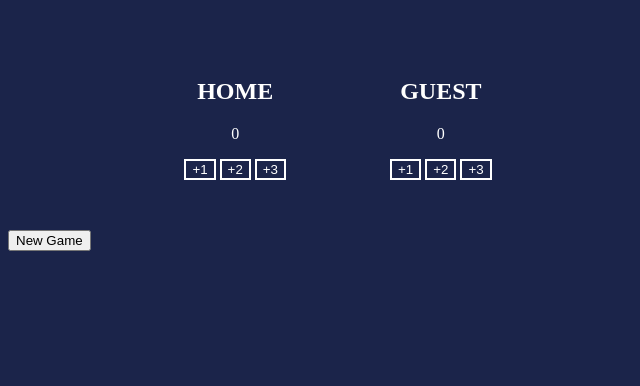
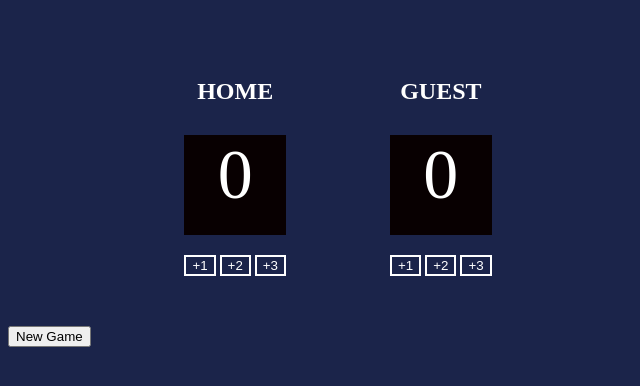
Before and after one commit to KingAjaz/counter, a plain HTML site: page basket.html in a window 1280 px wide. Shown: the whole page, without its empty margins (0-640 px from the left). Drawn offline with Linux system fonts and the light colour scheme.

Commit message:
Update count.css

```diff
--- a/count.css
+++ b/count.css
@@ -28,13 +28,12 @@ span{
     background-color: red;
     color: white;
 }
-margin-left: 35%;
+/* margin-left: 35%;
 margin-right: 35%;
 padding: 10px;
 border: 2px solid white;
 border-radius: 10px;
-text-align: center;
-
+text-align: center; */
 #score{
     background-color: #080001;
     color: white;
```
